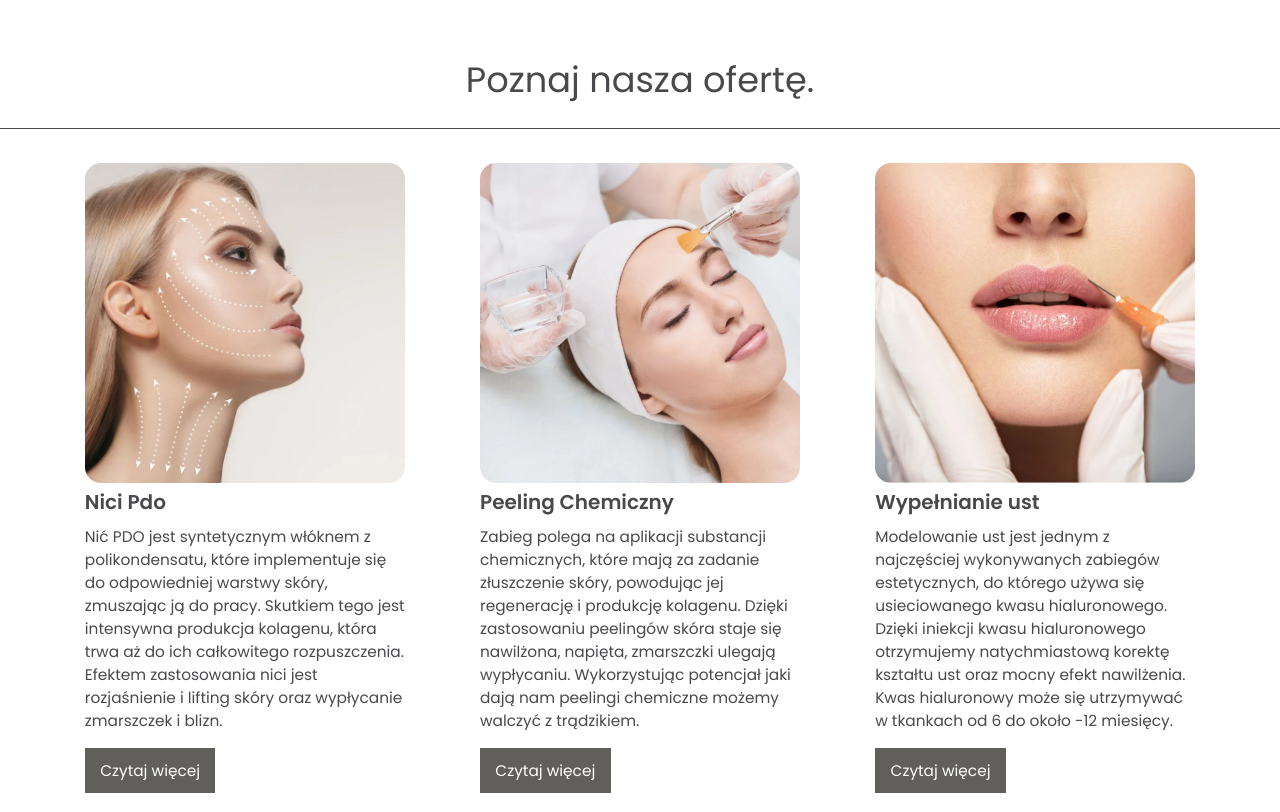
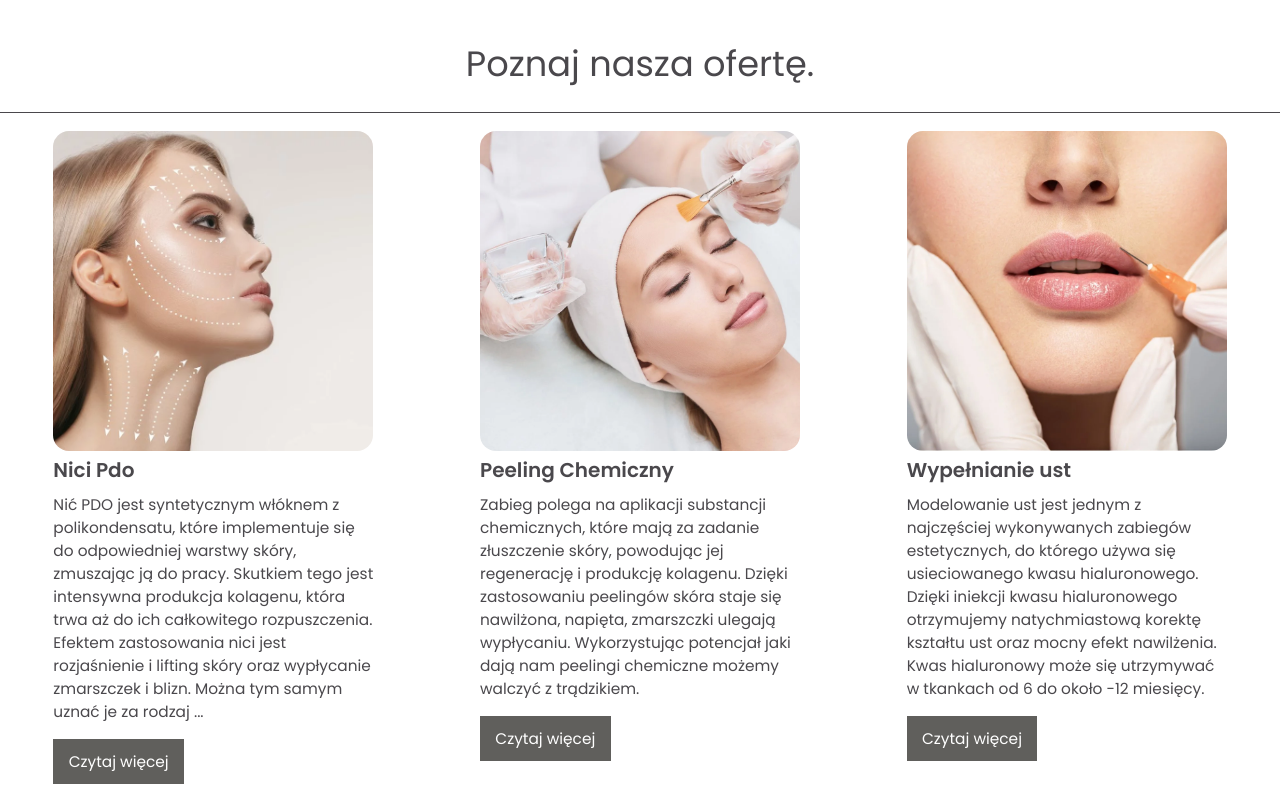
Before and after one commit to OlafZiorko/SkinReviv-v3, a plain HTML site: page sites/mezoterapia.html in a window 1280 px wide. Shown: the part 2398-3210 px from the top of the page. Drawn offline with nearby package versions, Linux system fonts and the light colour scheme.

Commit message:
Add files via upload

```diff
--- a/sites/mezoterapia.html
+++ b/sites/mezoterapia.html
@@ -250,7 +250,9 @@
       <!--MORE OFFER-->
       <section class="more__offer">
         <h3 class="content--title">Poznaj nasza ofertę.</h3>
-        <div class="offer--wrapper">
+
+        <ul class="offer--wrapper">
+          <li>
             <!--PDO SECTION-->
             <div class="offer__card">
               <div class="offer__card__header">
@@ -264,18 +266,21 @@
                 <h3 class="card--title">Nici Pdo</h3>
                 <p class="card--description">
                   Nić PDO jest syntetycznym włóknem z polikondensatu, które
-                implementuje się do odpowiedniej warstwy skóry, zmuszając ją do
-                pracy. Skutkiem tego jest intensywna produkcja kolagenu, która
-                trwa aż do ich całkowitego rozpuszczenia. Efektem zastosowania
-                nici jest rozjaśnienie i lifting skóry oraz wypłycanie
-                zmarszczek i blizn.
+                  implementuje się do odpowiedniej warstwy skóry, zmuszając ją
+                  do pracy. Skutkiem tego jest intensywna produkcja kolagenu,
+                  która trwa aż do ich całkowitego rozpuszczenia. Efektem
+                  zastosowania nici jest rozjaśnienie i lifting skóry oraz
+                  wypłycanie zmarszczek i blizn. Można tym samym uznać je za
+                  rodzaj ...
                 </p>
                 <div class="read__more--wrapper">
                   <a href="pdo.html" class="read__more">Czytaj więcej </a>
                 </div>
               </div>
             </div>
+          </li>
           <!--PEELING  SECTION-->
+          <li>
             <div class="offer__card">
               <div class="offer__card__header">
                 <img
@@ -288,19 +293,21 @@
               <div class="offer__card__body">
                 <h3 class="card--title">Peeling Chemiczny</h3>
                 <p class="card--description">
-                Zabieg polega na aplikacji substancji chemicznych, które mają za
-                zadanie złuszczenie skóry, powodując jej regenerację i produkcję
-                kolagenu. Dzięki zastosowaniu peelingów skóra staje się
-                nawilżona, napięta, zmarszczki ulegają wypłycaniu. Wykorzystując
-                potencjał jaki dają nam peelingi chemiczne możemy walczyć z
-                trądzikiem.
+                  Zabieg polega na aplikacji substancji chemicznych, które mają
+                  za zadanie złuszczenie skóry, powodując jej regenerację i
+                  produkcję kolagenu. Dzięki zastosowaniu peelingów skóra staje
+                  się nawilżona, napięta, zmarszczki ulegają wypłycaniu.
+                  Wykorzystując potencjał jaki dają nam peelingi chemiczne
+                  możemy walczyć z trądzikiem.
                 </p>
                 <div class="read__more--wrapper">
                   <a href="pdo.html" class="read__more">Czytaj więcej </a>
                 </div>
               </div>
             </div>
+          </li>
           <!--LIPS SECTION-->
+          <li>
             <div class="offer__card">
               <div class="offer__card__header">
                 <img
@@ -313,19 +320,21 @@
               <div class="offer__card__body">
                 <h3 class="card--title">Wypełnianie ust</h3>
                 <p class="card--description">
-                Modelowanie ust jest jednym z najczęściej wykonywanych zabiegów
-                estetycznych, do którego używa się usieciowanego kwasu
-                hialuronowego. Dzięki iniekcji kwasu hialuronowego otrzymujemy
-                natychmiastową korektę kształtu ust oraz mocny efekt nawilżenia.
-                Kwas hialuronowy może się utrzymywać w tkankach od 6 do około
-                -12 miesięcy.
+                  Modelowanie ust jest jednym z najczęściej wykonywanych
+                  zabiegów estetycznych, do którego używa się usieciowanego
+                  kwasu hialuronowego. Dzięki iniekcji kwasu hialuronowego
+                  otrzymujemy natychmiastową korektę kształtu ust oraz mocny
+                  efekt nawilżenia. Kwas hialuronowy może się utrzymywać w
+                  tkankach od 6 do około -12 miesięcy.
                 </p>
                 <div class="read__more--wrapper">
                   <a href="pdo.html" class="read__more">Czytaj więcej </a>
                 </div>
               </div>
             </div>
+          </li>
           <!--OSOCZE SECTION-->
+          <li>
             <div class="offer__card">
               <div class="offer__card__header">
                 <img
@@ -349,7 +358,9 @@
                 </div>
               </div>
             </div>
+          </li>
           <!--ACIDS SECTION-->
+          <li>
             <div class="offer__card">
               <div class="offer__card__header">
                 <img
@@ -361,19 +372,20 @@
               <div class="offer__card__body">
                 <h3 class="card--title">Stymulatory</h3>
                 <p class="card--description">
-                Stymulatory tkankowe są preparatami służącymi do odbudowy skóry
-                dzięki podaniu ich w formie iniekcji do skóry właściwej, gdzie
-                następuje proces proliferacji fibroblastów. Dzięki namnożeniu
-                się komórek, zwiększa się produkcja kolagenu i elastyny.
-                Poprawia się napięcie i gęstość skóry. Zabiegi z wykorzystaniem
-                stymulatorów...
+                  Stymulatory tkankowe są preparatami służącymi do odbudowy
+                  skóry dzięki podaniu ich w formie iniekcji do skóry właściwej,
+                  gdzie następuje proces proliferacji fibroblastów. Dzięki
+                  namnożeniu się komórek, zwiększa się produkcja kolagenu i
+                  elastyny. Poprawia się napięcie i gęstość skóry. Zabiegi z
+                  wykorzystaniem stymulatorów...
                 </p>
                 <div class="read__more--wrapper">
                   <a href="pdo.html" class="read__more">Czytaj więcej </a>
                 </div>
               </div>
             </div>
-        </div>
+          </li>
+        </ul>
       </section>
 
       <footer class="page__footer">
--- a/style.css
+++ b/style.css
@@ -205,6 +205,9 @@ img {
 .card__header {
   grid-area: header;
   margin: 1rem 0;
+  display: flex;
+  justify-content: center;
+  align-items: center;
 }
 
 .card--image {
@@ -260,14 +263,11 @@ td {
 }
 
 .offer--wrapper {
-  display: flex;
-  flex-direction: column;
-  justify-content: center;
-  align-items: center;
-}
+  display: grid;
+  grid-template-columns: repeat(auto-fill, minmax(360px, 1fr));
 
-.offer--wrapper li:last-child {
-  margin-right: auto;
+  place-content: center;
+  justify-items: center;
 }
 
 .offer__card {
@@ -276,7 +276,7 @@ td {
   flex-direction: column;
   max-width: 320px;
   flex-wrap: wrap;
-  margin: 1rem 0.4rem;
+  margin: 1rem 1.5rem;
   transition: all 200ms ease-in-out;
 }
 .offer--image {
@@ -305,6 +305,7 @@ td {
   border-top-right-radius: 0.5rem;
   border-bottom: 0;
   display: grid;
+  gap: 1rem;
   padding: 1.25rem 1rem;
   grid-template-columns: repeat(auto-fill, minmax(250px, 1fr));
 }
@@ -312,6 +313,7 @@ td {
 .footer__card {
   display: flex;
   margin: 1rem 0;
+  gap: 0.5rem;
 }
 .location__image--wrapper {
   display: flex;
@@ -392,6 +394,7 @@ td {
     display: grid;
     grid-template-columns: 20em 1fr;
     grid-template-areas: "header body";
+    justify-items: center;
     margin: 2rem 0;
     max-width: max-content;
   }
@@ -417,16 +420,6 @@ td {
 
   .footer__card--image .hands {
     display: block;
-  }
-
-  .offer--wrapper {
-    display: flex;
-    flex-direction: row;
-    justify-content: space-evenly;
-    flex-wrap: wrap;
-    padding: 1rem 1rem;
-
-    margin: 0 auto;
   }
 }
 
```
Lines whose indentation alone changed are shown as unchanged.
